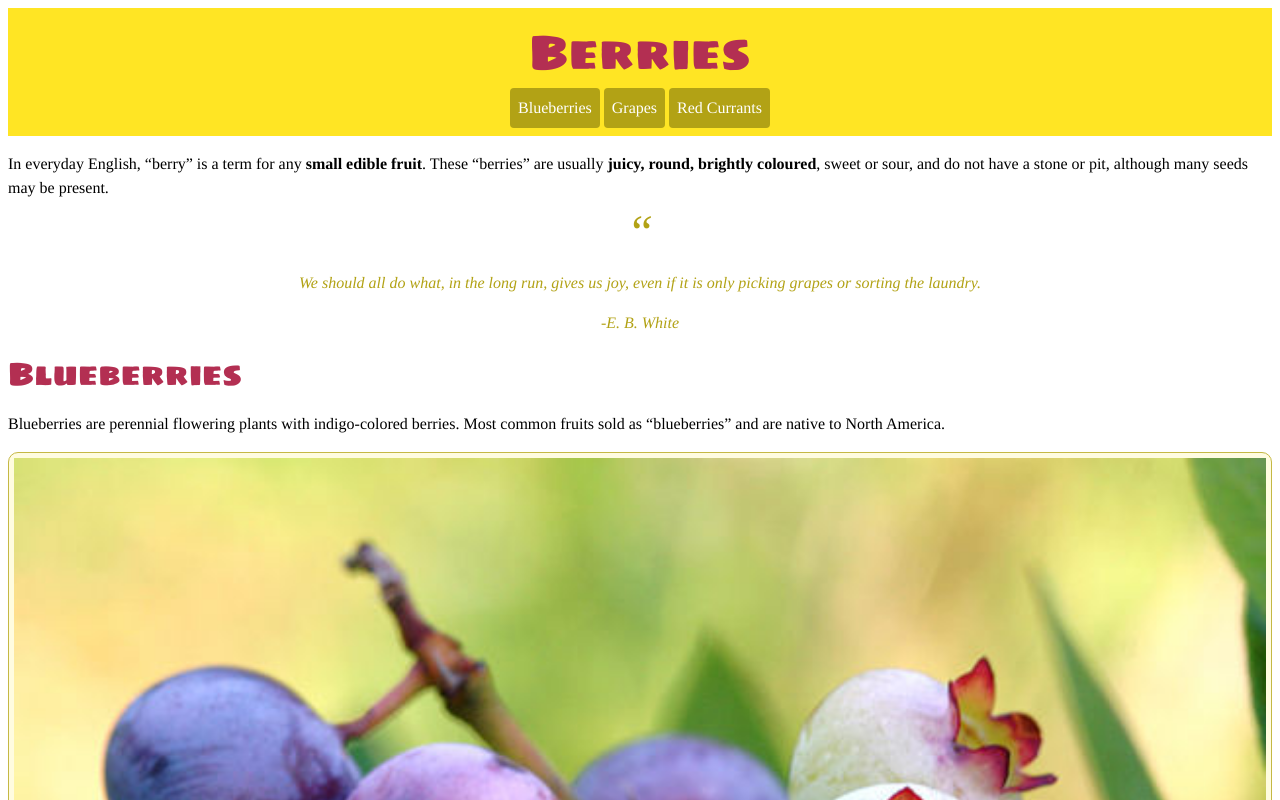
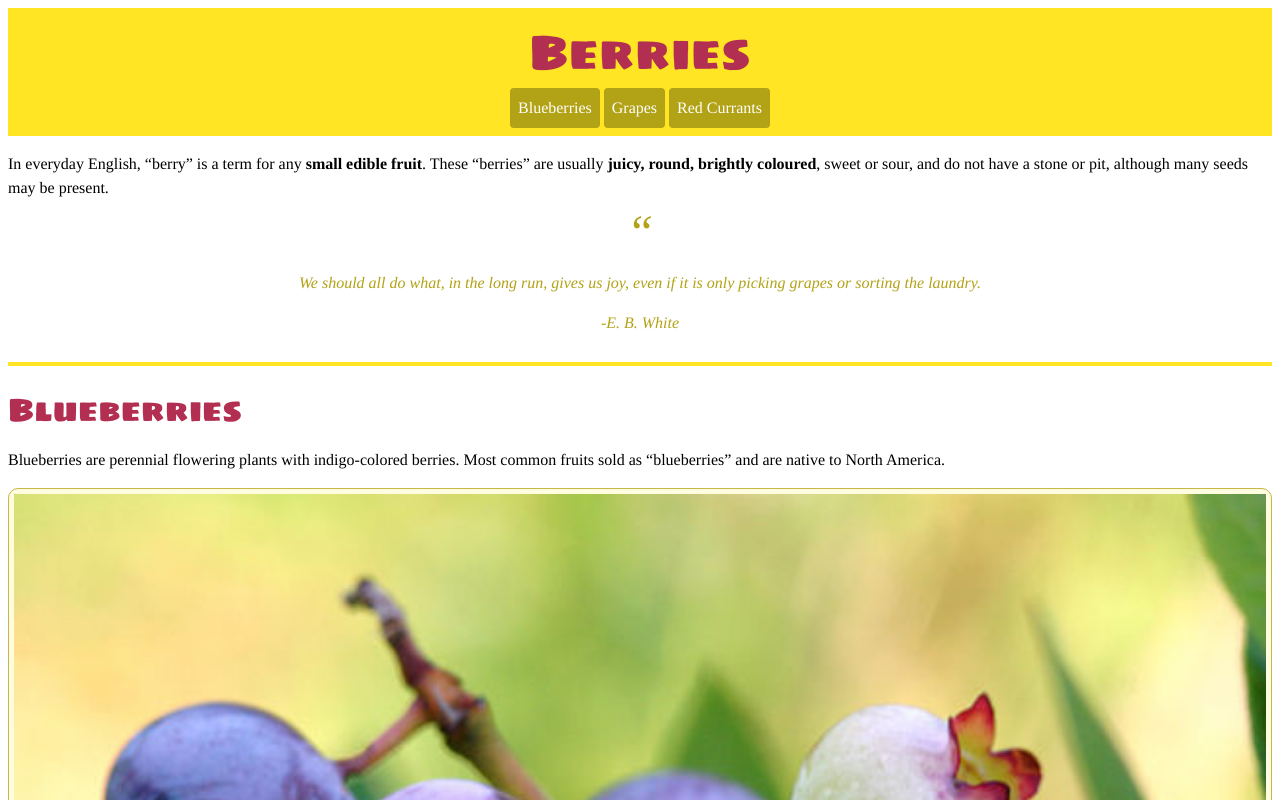
Before and after one commit to AnnieShi/dsn1674-project-1, a plain HTML site: page index.html in a window 1280 px wide. Shown: the top 800 px of the page. Drawn offline with Linux system fonts and the light colour scheme.

Commit message:
Added a border top of yellow

```diff
--- a/css/main.css
+++ b/css/main.css
@@ -25,6 +25,11 @@ header {
 h1 {
 	margin: 0.5em;
 	text-align: center;
+}
+
+h2 {
+	border-top: 4px solid #ffe524;
+	padding: 1em 0 0;
 }
 
 .nutrinfo {
```
